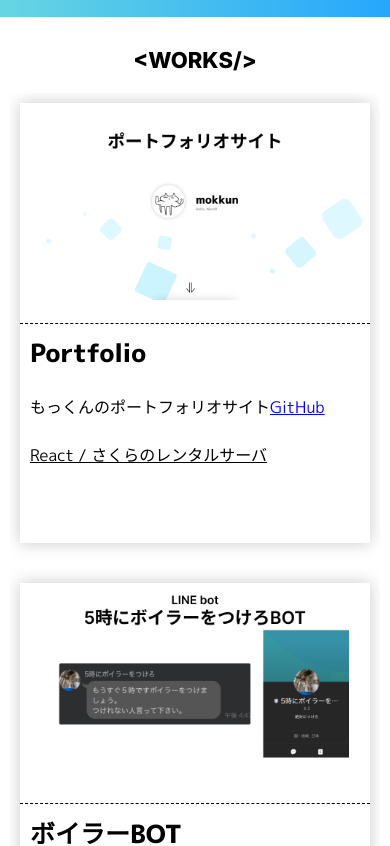
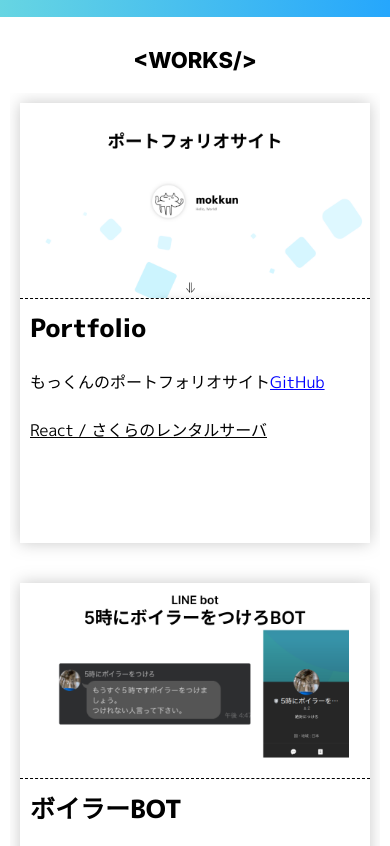
Before and after one commit to mokkun55/Portfolio, a React (Create React App) app: page / in a window 390 px wide. Shown: the part 1300-2146 px from the top of the page. Built offline with nearby package versions, Linux system fonts and the light colour scheme; the HTML template or start-up script is replaced by a standard one.

Commit message:
スマホ: worksレイアウト修正

```diff
--- /dev/null
+++ b/libs/client.js
@@ -0,0 +1,6 @@
+import { createClient } from "microcms-js-sdk";
+
+export const client = createClient({
+  serviceDomain: "blog-tu",
+  apiKey: "1RsCCcrCJ2GG7o9wzEYrc7iKV7puDkRxMtwE",
+});
--- a/src/App.scss
+++ b/src/App.scss
@@ -31,7 +31,7 @@
   font-family: "M PLUS 1p", sans-serif;
   font-weight: 400;
   font-style: normal;
-  background-color: var(--backgroundColor); /* TODO bg仮置き */
+  background-color: var(--backgroundColor);
   color: var(--mainTextColor);
 
   height: 100svh;
@@ -327,7 +327,7 @@
         height: 440px;
         .mask {
           border-top: 1px dashed;
-          top: 220px;
+          top: 195px;
           opacity: 1;
         }
       }
```
